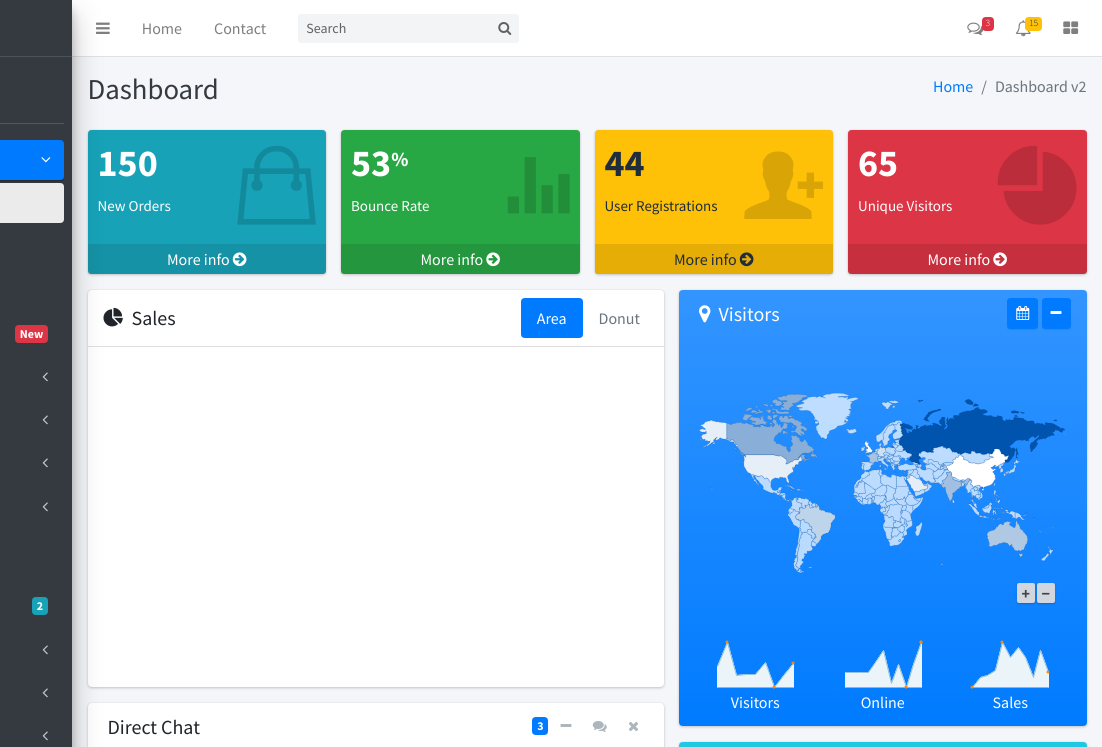
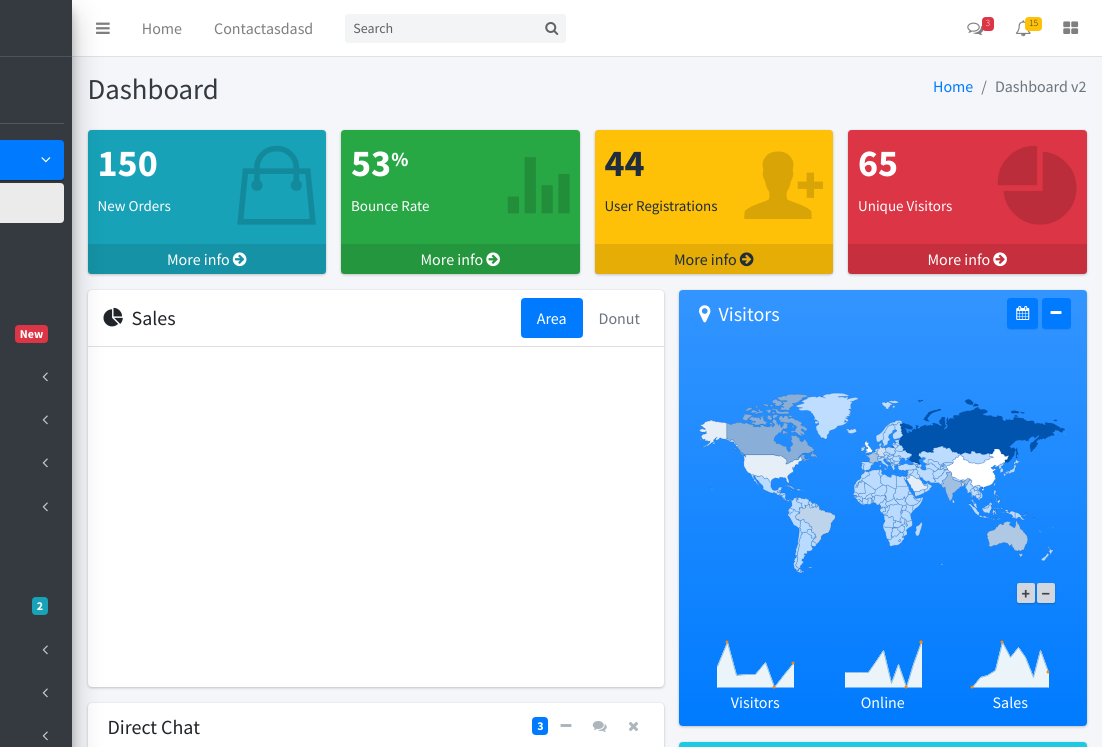
Before and after one commit to sameter123/yazilimdeposu-panel, a website: page index.html in a window 1280 px wide. Shown: the top 747 px of the page, 178-1280 px from the left. Drawn offline with nearby package versions, Linux system fonts and the light colour scheme; a script that the page names is missing.

Commit message:
ilk degisiklik

```diff
--- a/index.html
+++ b/index.html
@@ -41,7 +41,7 @@
         <a href="index3.html" class="nav-link">Home</a>
       </li>
       <li class="nav-item d-none d-sm-inline-block">
-        <a href="#" class="nav-link">Contact</a>
+        <a href="#" class="nav-link">Contactasdasd</a>
       </li>
     </ul>
 
```
